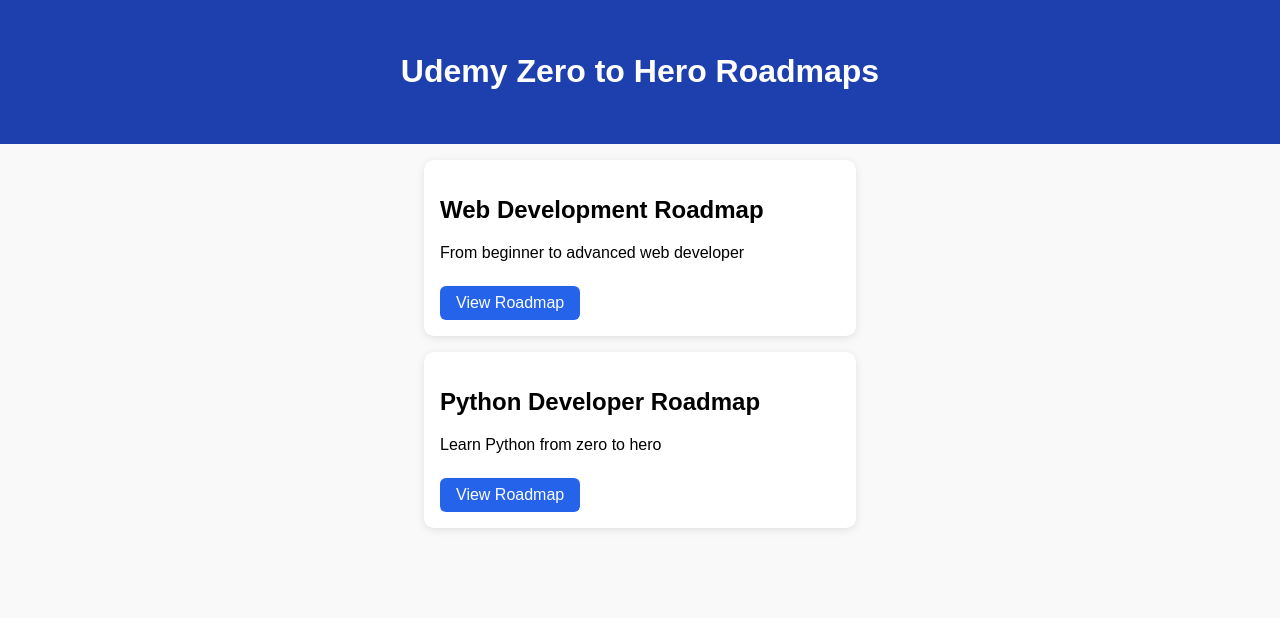
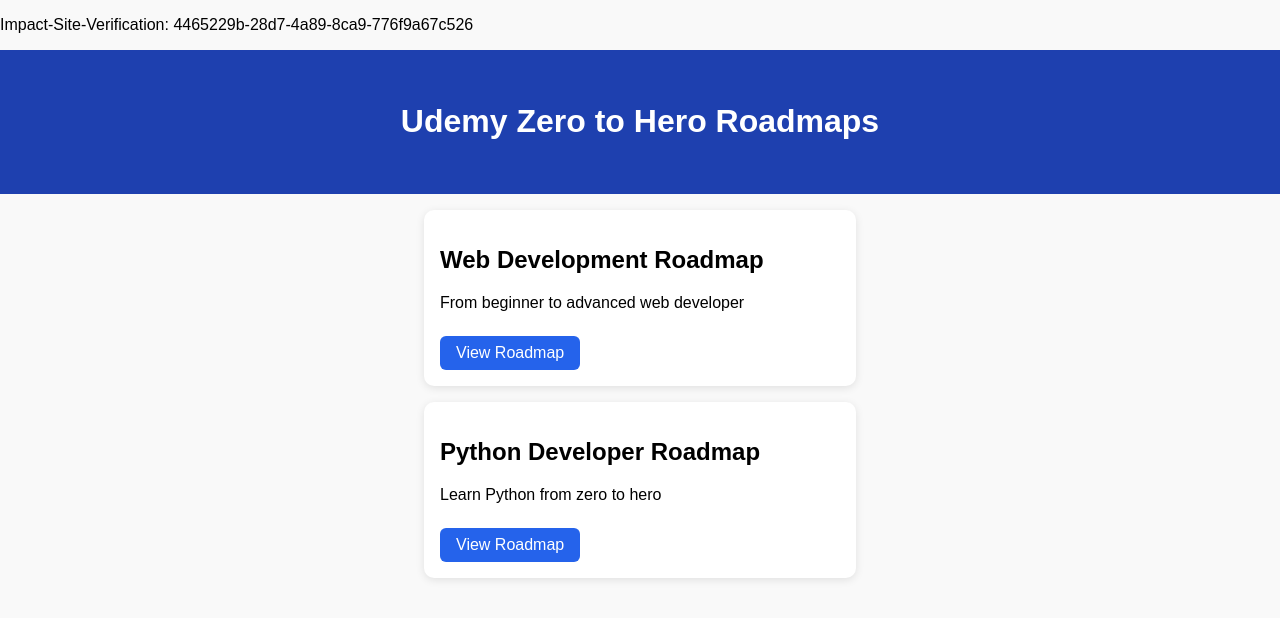
Before and after one commit to dwan6767/udemy-roadmaps, a plain HTML site: page index.html in a window 1280 px wide. Drawn offline with Linux system fonts and the light colour scheme.

Commit message:
Initial commit

```diff
--- a/index.html
+++ b/index.html
@@ -7,6 +7,7 @@
 <link rel="stylesheet" href="css/style.css">
 </head>
 <body>
+ <p>Impact-Site-Verification: 4465229b-28d7-4a89-8ca9-776f9a67c526</p>
 <header>
   <h1>Udemy Zero to Hero Roadmaps</h1>
 </header>
```
